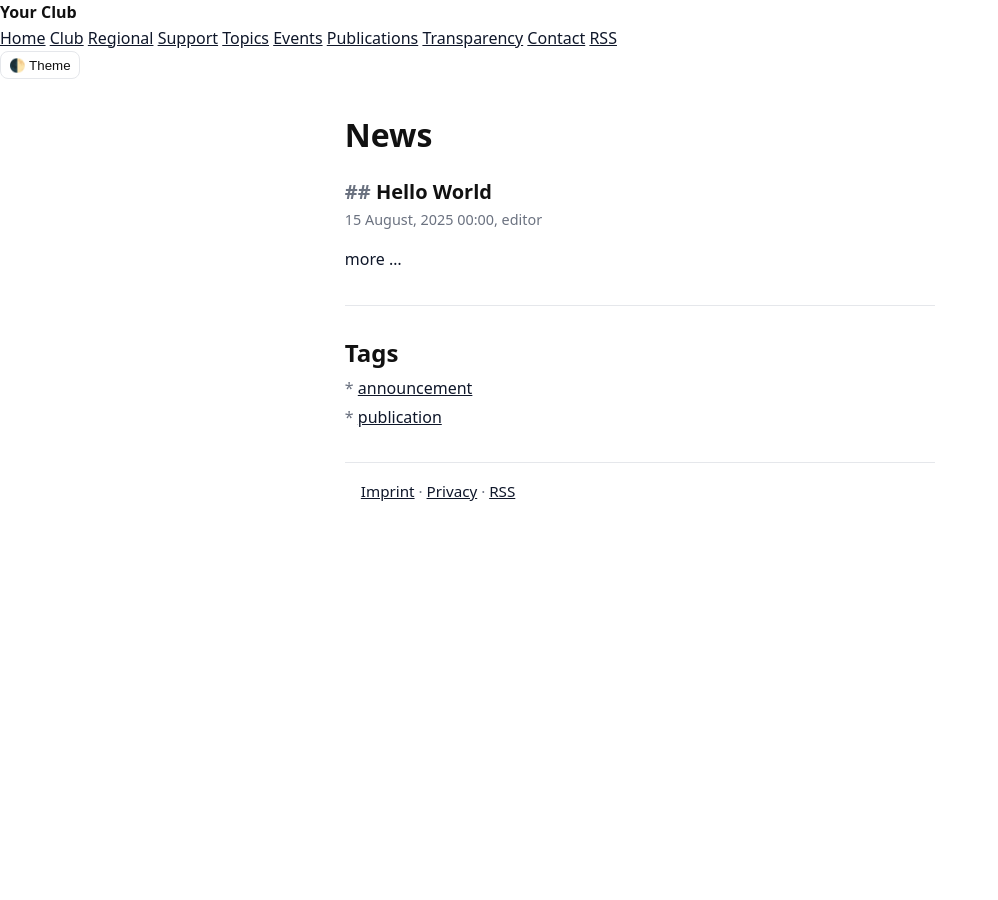
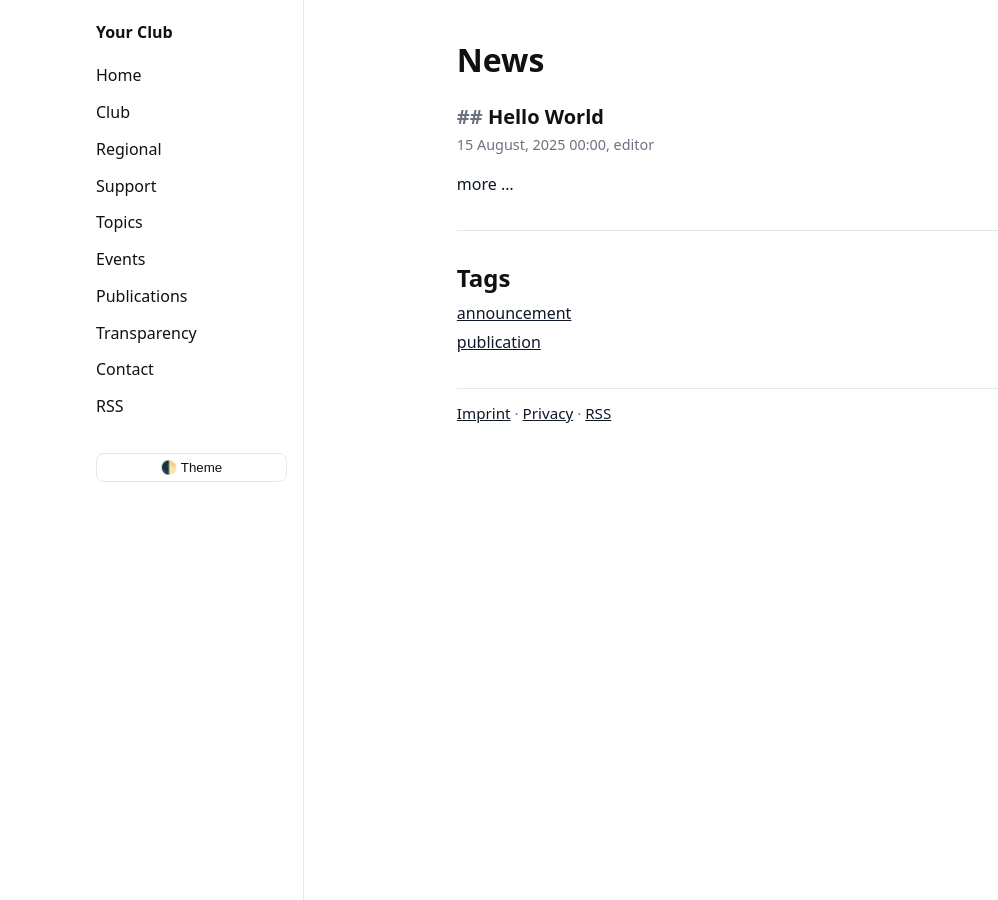
Before and after one commit to k41ju/website, a Jekyll site: the page built from index.html, in a window 1280 px wide. Shown: the whole page, without its empty margins (0-998 px from the left). Built offline with Jekyll 4.4.1, drawn with Linux system fonts in a browser that asks for light colours; the list of posts is cut into pages by our own code.

Commit message:
Update site.css

```diff
--- a/assets/site.css
+++ b/assets/site.css
@@ -1,6 +1,9 @@
-/* Theme tokens */
+/* ---- Theme tokens ---- */
 :root {
-  --maxw: 68ch;
+  --wrapw: 1120px;     /* total page width (sidebar + content) */
+  --sidebar: 14rem;    /* sidebar width */
+  --maxw: 68ch;        /* content column width */
+
   --bg: #ffffff; --fg: #111; --muted: #6b7280; --border: #e5e7eb; --link: #0f172a;
 }
 @media (prefers-color-scheme: dark) {
@@ -12,26 +15,82 @@ html[data-theme="dark"]  { --bg:#0b0b0c; --fg:#e5e7eb; --muted:#9aa0a6; --border
 * { box-sizing: border-box; }
 html { color-scheme: light dark; }
 body {
-  margin: 0; background: var(--bg); color: var(--fg);
+  margin: 0;
+  background: var(--bg);
+  color: var(--fg);
   font: 16px/1.6 system-ui, -apple-system, Segoe UI, Roboto, "Helvetica Neue", Arial, "Noto Sans", "Liberation Sans", sans-serif;
 }
 
-/* Layout */
-.header, main, .footer { max-width: var(--maxw); margin: 0 auto; padding: 1rem; }
-.header { display: grid; grid-template-columns: auto 1fr auto; align-items: center; gap: 1rem; border-bottom: 1px solid var(--border); }
-.site-title { font-weight: 700; text-decoration: none; color: var(--fg); }
-.nav a { color: var(--fg); text-decoration: none; margin-right: .6rem; }
-.nav a:hover { text-decoration: underline; }
-.nav a + a::before { content: "·"; margin: 0 .5rem 0 .1rem; color: var(--muted); }
-#theme-toggle { border: 1px solid var(--border); background: transparent; color: var(--fg); border-radius: .5rem; padding: .35rem .5rem; cursor: pointer; }
+/* ---- Page grid: sidebar left, content right ---- */
+.wrap {
+  max-width: var(--wrapw);
+  margin: 0 auto;
+  display: grid;
+  grid-template-columns: var(--sidebar) 1fr;
+  min-height: 100vh;
+}
 
-.footer { color: var(--muted); font-size: .95rem; border-top: 1px solid var(--border); margin-top: 2rem; }
+/* Sidebar */
+.sidebar {
+  border-right: 1px solid var(--border);
+  padding: 1.25rem 1rem;
+  position: sticky;
+  top: 0;
+  align-self: start;
+  height: 100vh;
+}
+.site-title {
+  display: block;
+  font-weight: 700;
+  text-decoration: none;
+  color: var(--fg);
+  margin: 0 0 .75rem 0;
+}
+.vnav {
+  margin: .5rem 0 1rem 0;
+  padding: 0;
+}
+.vnav a {
+  display: block;
+  padding: .35rem 0;
+  color: var(--fg);
+  text-decoration: none;
+}
+.vnav a:hover { text-decoration: underline; }
 
-/* Headings and links */
+#theme-toggle {
+  margin-top: .75rem;
+  border: 1px solid var(--border);
+  background: transparent;
+  color: var(--fg);
+  border-radius: .5rem;
+  padding: .35rem .5rem;
+  cursor: pointer;
+  width: 100%;
+}
+
+/* Content column */
+.content {
+  padding: 1.25rem 1rem;
+  max-width: var(--maxw);
+  width: 100%;
+  justify-self: center;  /* center the 68ch column within the content area */
+}
+
+/* Footer */
+.footer {
+  color: var(--muted);
+  font-size: .95rem;
+  border-top: 1px solid var(--border);
+  margin-top: 2rem;
+  padding-top: .75rem;
+}
+
+/* Headings/links */
 h1, h2 { line-height: 1.25; margin: 1.25rem 0 .5rem; }
 a { color: var(--link); }
 
-/* Entries (single-column list) */
+/* Home entries (single column) */
 .entry { padding: 1rem 0; border-bottom: 1px solid var(--border); }
 .entry:last-child { border-bottom: 0; }
 
@@ -45,12 +104,28 @@ a { color: var(--link); }
 .more a { text-decoration: none; }
 .more a:hover { text-decoration: underline; }
 
-/* Tags section (bottom of home) */
-.tags-section h2 { margin-top: 2rem; }
-.taglist { list-style: none; padding: 0; margin: .5rem 0 0 0; }
-.taglist li { margin: .2rem 0; }
-.taglist li::before { content: "* "; color: var(--muted); }
+/* Tags section and Featured (if you enabled it) */
+.tags-section h2, .featured h2 { margin-top: 2rem; }
+.taglist, .featured-list { list-style: none; padding: 0; margin: .5rem 0 0 0; }
+.taglist li, .featured-list li { margin: .25rem 0; }
+.featured-list .muted { color: var(--muted); font-size: .9rem; }
 
 /* Pagination */
 .pagination { margin-top: 1.5rem; }
 .pagination a { margin-right: .6rem; }
+
+/* ---- Responsive: stack on small screens ---- */
+@media (max-width: 900px) {
+  .wrap { grid-template-columns: 1fr; }
+  .sidebar {
+    position: static;
+    height: auto;
+    border-right: none;
+    border-bottom: 1px solid var(--border);
+    display: flex;
+    align-items: center;
+    gap: 1rem;
+  }
+  .vnav a { display: inline-block; margin-right: .75rem; padding: .5rem 0; }
+  #theme-toggle { width: auto; margin-left: auto; }
+}
```
